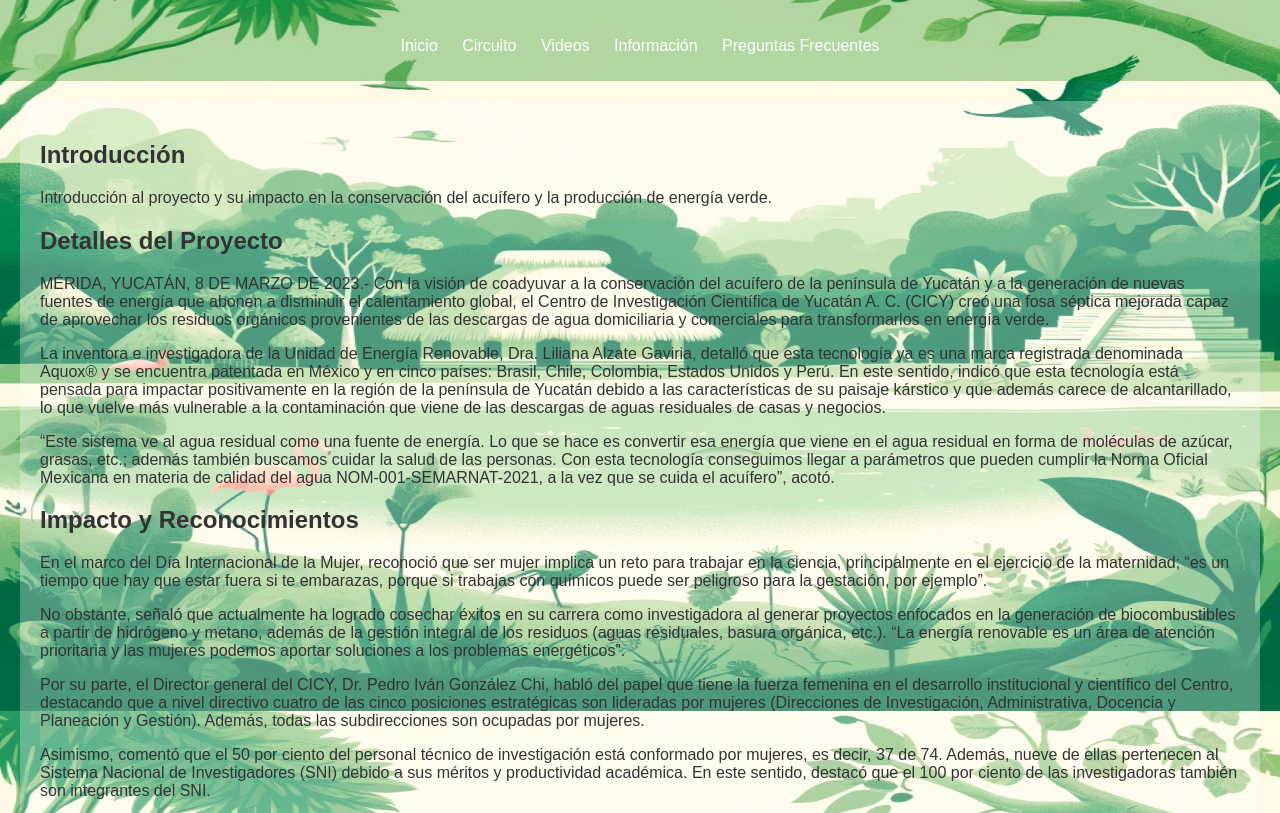
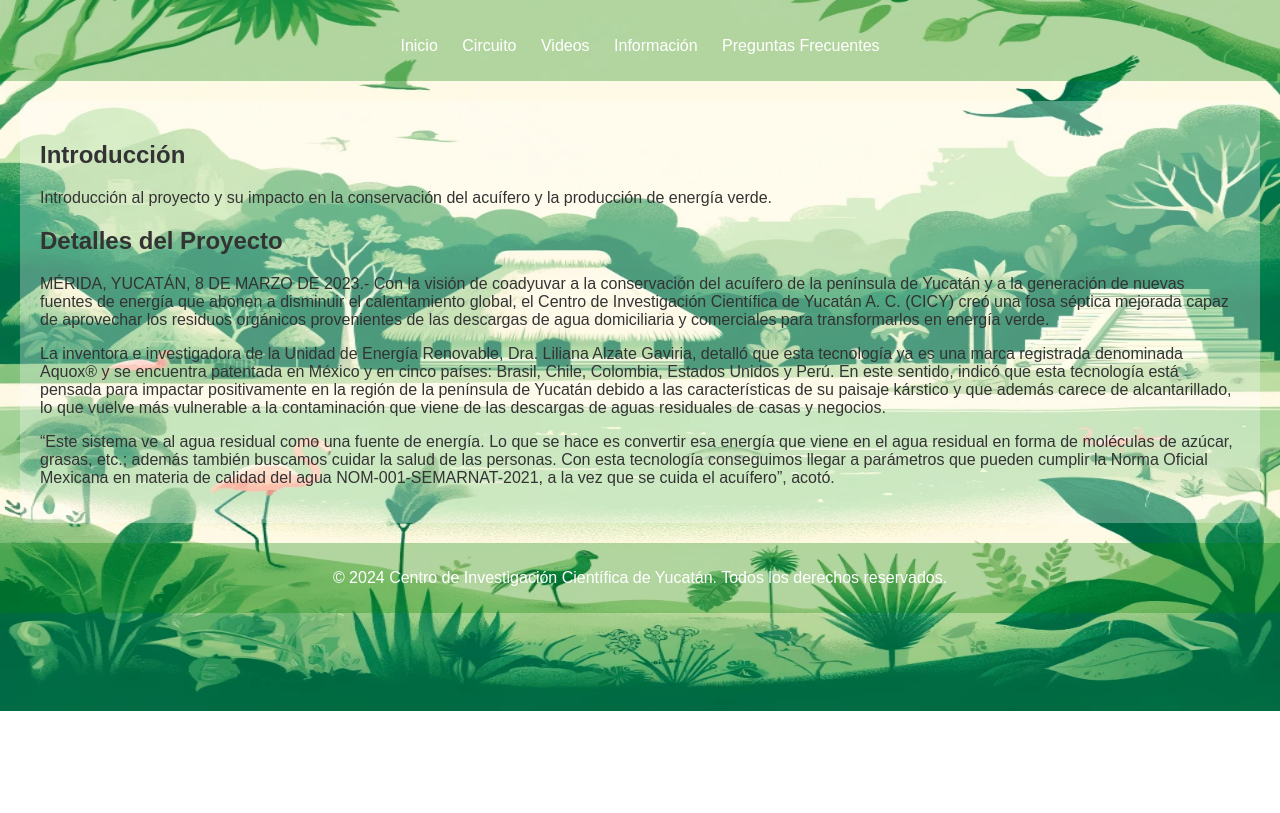
Before and after one commit to AquoxHesys/Aquox, a plain HTML site: page index.html in a window 1280 px wide. Shown: the part 89-902 px from the top of the page. After the commit the page ends 800 px from the top, so only its background shows below. Drawn offline with Linux system fonts and the light colour scheme.

Commit message:
Update index.html

```diff
--- a/index.html
+++ b/index.html
@@ -30,16 +30,6 @@
 
         <p>“Este sistema ve al agua residual como una fuente de energía. Lo que se hace es convertir esa energía que viene en el agua residual en forma de moléculas de azúcar, grasas, etc.; además también buscamos cuidar la salud de las personas. Con esta tecnología conseguimos llegar a parámetros que pueden cumplir la Norma Oficial Mexicana en materia de calidad del agua NOM-001-SEMARNAT-2021, a la vez que se cuida el acuífero”, acotó.</p>
 
-        <h2>Impacto y Reconocimientos</h2>
-        <p>En el marco del Día Internacional de la Mujer, reconoció que ser mujer implica un reto para trabajar en la ciencia, principalmente en el ejercicio de la maternidad; “es un tiempo que hay que estar fuera si te embarazas, porque si trabajas con químicos puede ser peligroso para la gestación, por ejemplo”.</p>
-
-        <p>No obstante, señaló que actualmente ha logrado cosechar éxitos en su carrera como investigadora al generar proyectos enfocados en la generación de biocombustibles a partir de hidrógeno y metano, además de la gestión integral de los residuos (aguas residuales, basura orgánica, etc.). “La energía renovable es un área de atención prioritaria y las mujeres podemos aportar soluciones a los problemas energéticos”.</p>
-
-        <p>Por su parte, el Director general del CICY, Dr. Pedro Iván González Chi, habló del papel que tiene la fuerza femenina en el desarrollo institucional y científico del Centro, destacando que a nivel directivo cuatro de las cinco posiciones estratégicas son lideradas por mujeres (Direcciones de Investigación, Administrativa, Docencia y Planeación y Gestión). Además, todas las subdirecciones son ocupadas por mujeres.</p>
-
-        <p>Asimismo, comentó que el 50 por ciento del personal técnico de investigación está conformado por mujeres, es decir, 37 de 74. Además, nueve de ellas pertenecen al Sistema Nacional de Investigadores (SNI) debido a sus méritos y productividad académica. En este sentido, destacó que el 100 por ciento de las investigadoras también son integrantes del SNI.</p>
-
-        <p>Finalmente, el Dr. González Chi comentó que uno de los retos a superar en la búsqueda de la igualdad de género es terminar con los estereotipos acerca de cuáles son las “carreras para hombres y para mujeres”. “Actualmente el número de mujeres que están estudiando una ingeniería va en aumento, eso quiere decir que más adelante el número de investigadoras irá creciendo. Es algo que va cambiando y se nota, por ejemplo, en nuestra Unidad de Materiales los últimos ingresos son mujeres” (JCDO / Divulgación).</p>
     </section>
     <footer>
         <p>© 2024 Centro de Investigación Científica de Yucatán. Todos los derechos reservados.</p>
```
